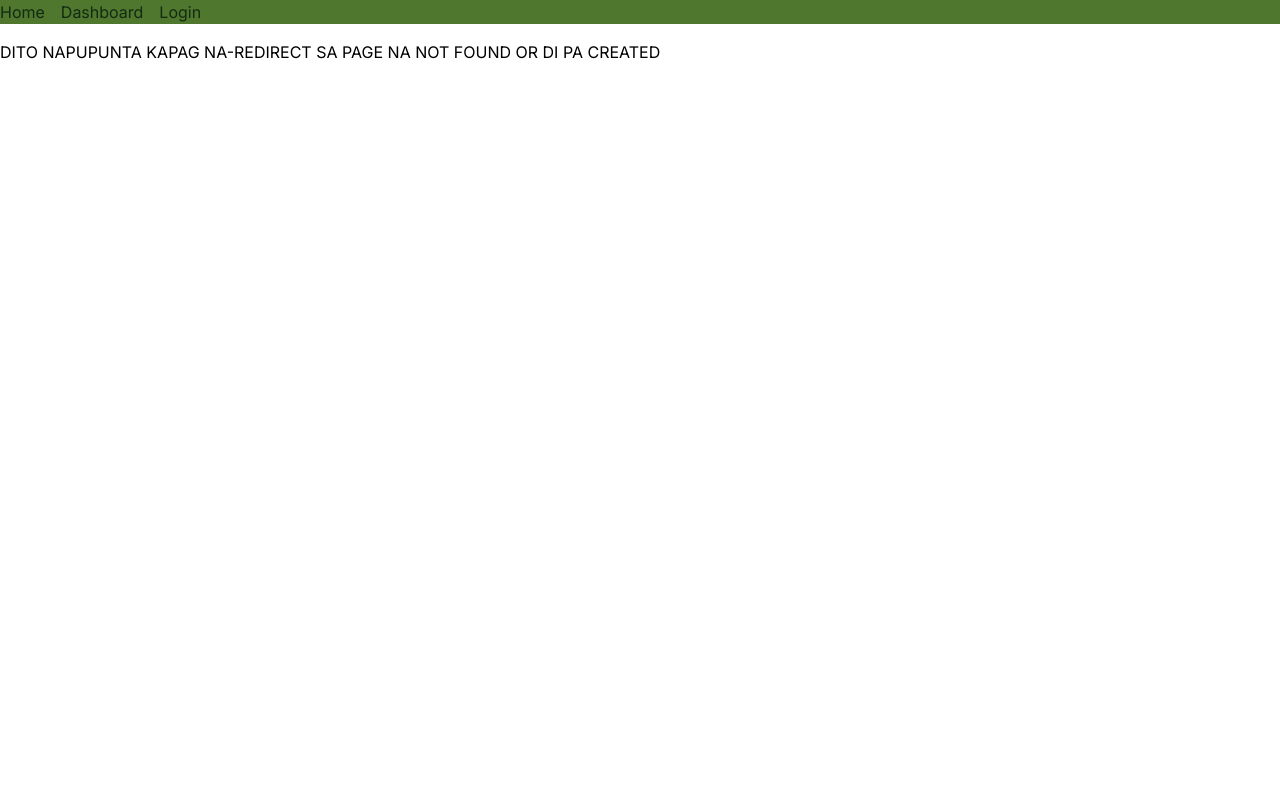
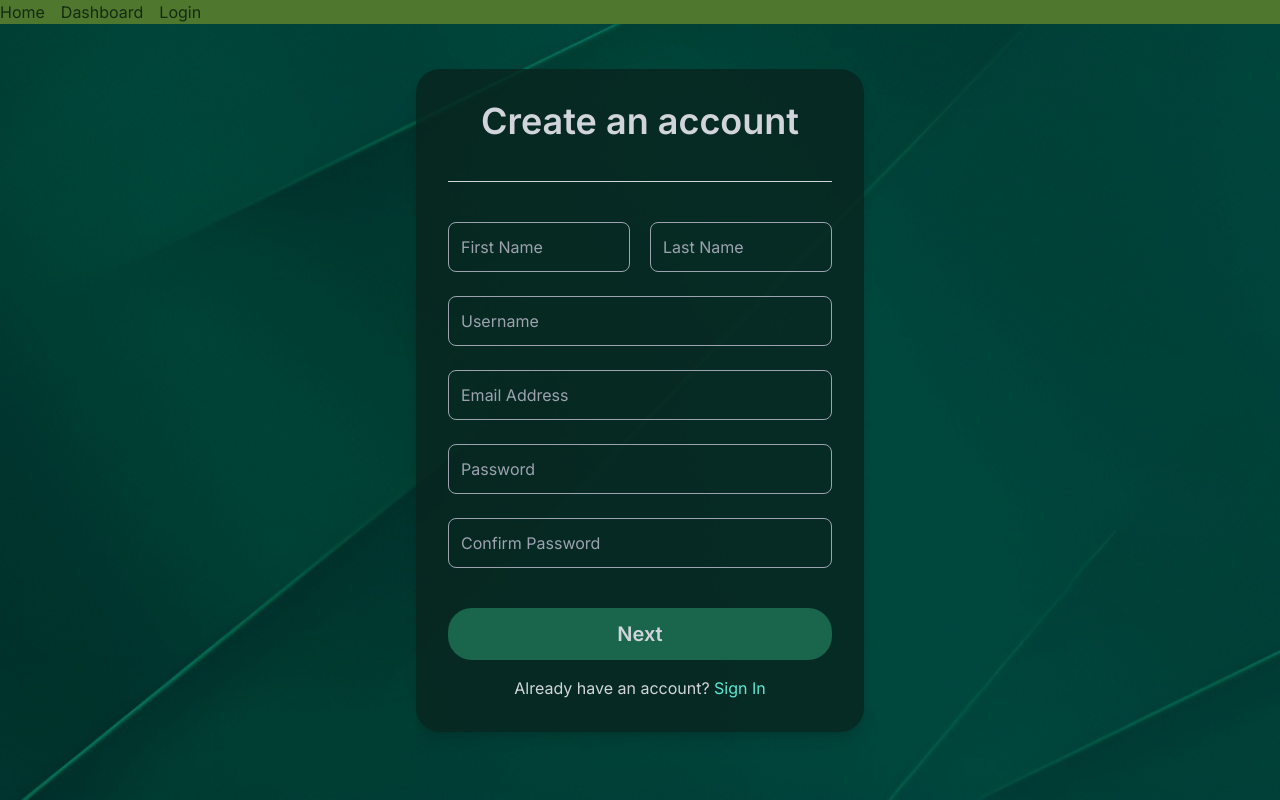
Before and after one commit to yammzzon/xpense-tracker, a Next.js app: page /signup in a window 1280 px wide. Before the commit this address had no page. Built offline with nearby package versions, Linux system fonts and the light colour scheme.

Commit message:
added 'SignUp' page

```diff
--- /dev/null
+++ b/app/signup/page.tsx
@@ -0,0 +1,80 @@
+import Link from "next/link"
+import React from "react";
+
+function SignUp() {
+  return (
+    <div className="flex items-center justify-center min-h-screen bg-signup_bg bg-cover bg-center">
+
+      <div className="w-full max-w-md p-8 bg-darkGreen bg-opacity-80 rounded-3xl shadow-lg">
+
+        <h2 className="text-4xl font-semibold text-center text-gray-300">Create an account</h2>
+        <br />
+
+        <hr className="my-4 border-gray-300" />
+        <br />
+
+        <form className="space-y-6">
+
+          <div className="flex space-x-5">
+            <input
+              type="text"
+              placeholder="First Name"
+              className="w-1/2 p-3 border border-gray-400 text-gray-300 bg-transparent rounded-lg focus:outline-none"
+            />
+
+            <input
+              type="text"
+              placeholder="Last Name"
+              className="w-1/2 p-3 border border-gray-400 text-gray-300 bg-transparent rounded-lg focus:outline-none"
+            />
+          </div>
+
+          <input
+            type="text"
+            placeholder="Username"
+            className="w-full p-3 border border-gray-400 text-gray-300 bg-transparent rounded-lg focus:outline-none"
+          />
+
+          <input
+            type="email"
+            placeholder="Email Address"
+            className="w-full p-3 border border-gray-400 text-gray-300 bg-transparent rounded-lg focus:outline-none"
+          />
+
+          <input
+            type="password"
+            placeholder="Password"
+            className="w-full p-3 border border-gray-400 text-gray-300 bg-transparent rounded-lg focus:outline-none"
+          />
+
+          <input
+            type="password"
+            placeholder="Confirm Password"
+            className="w-full p-3 border border-gray-400 text-gray-300 bg-transparent rounded-lg focus:outline-none"
+          />
+
+          <div>
+            <button
+            type="submit"
+            className="w-full py-3 mt-4 text-xl font-semibold text-gray-300 bg-confirmGreen rounded-3xl hover:bg-lightGreen"
+            >Next</button>
+          </div>
+
+
+        </form>
+
+        <p className="mt-4 text-center text-gray-300">
+        Already have an account?{" "}
+
+        <a href="#" className="text-teal-300 hover:underline">
+        Sign In</a>
+
+        </p>
+
+      </div>
+
+    </div>
+  );
+}
+
+export default SignUp;
```
